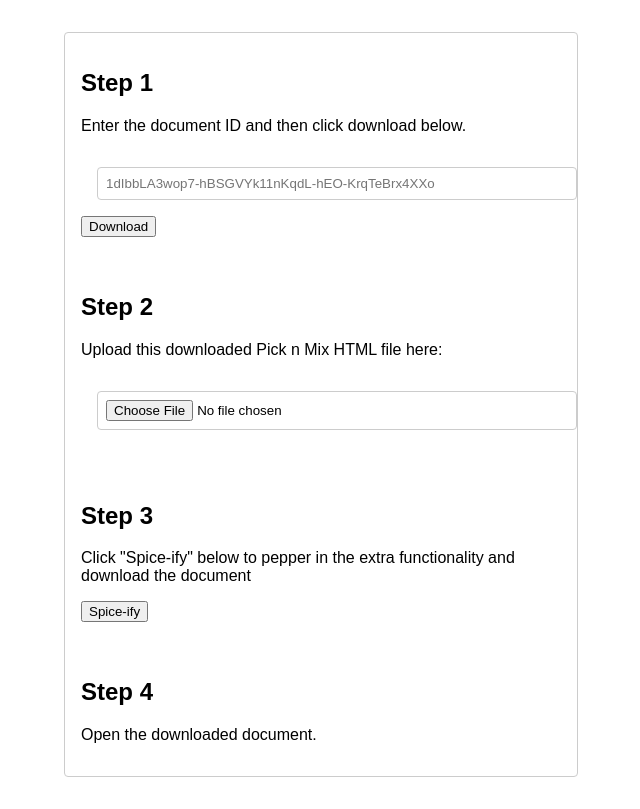
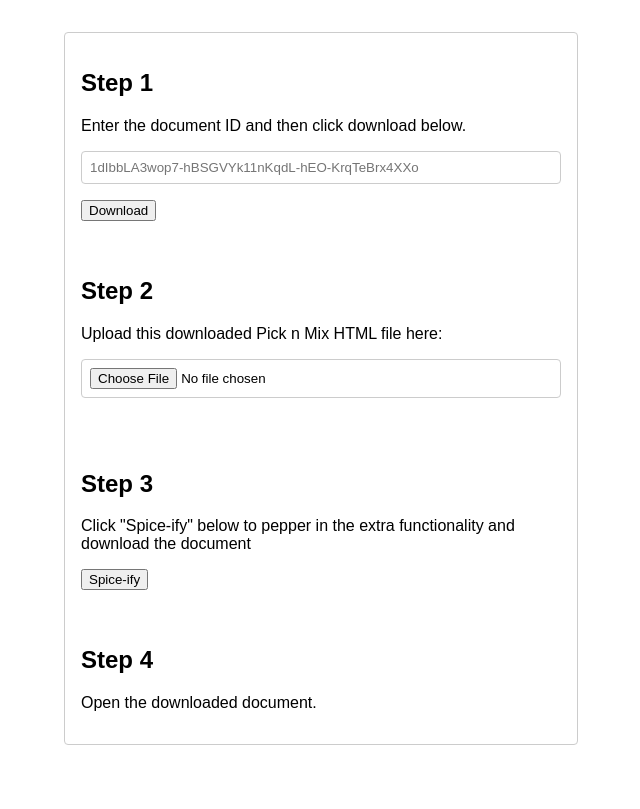
Before and after one commit to good-ancestors/spicy-docs, a website: page src/build-ui.html in a window 1280 px wide. Shown: the whole page, without its empty margins (319-959 px from the left). Drawn offline with Linux system fonts and the light colour scheme.

Commit message:
Fix padding in build ui

```diff
--- a/src/build-ui.html
+++ b/src/build-ui.html
@@ -19,7 +19,7 @@
       border: 1px solid #ccc;
       border-radius: 4px;
       box-sizing: border-box;
-      margin: 1rem;
+      margin-bottom: 1rem;
     }
   </style>
 </head>
```
